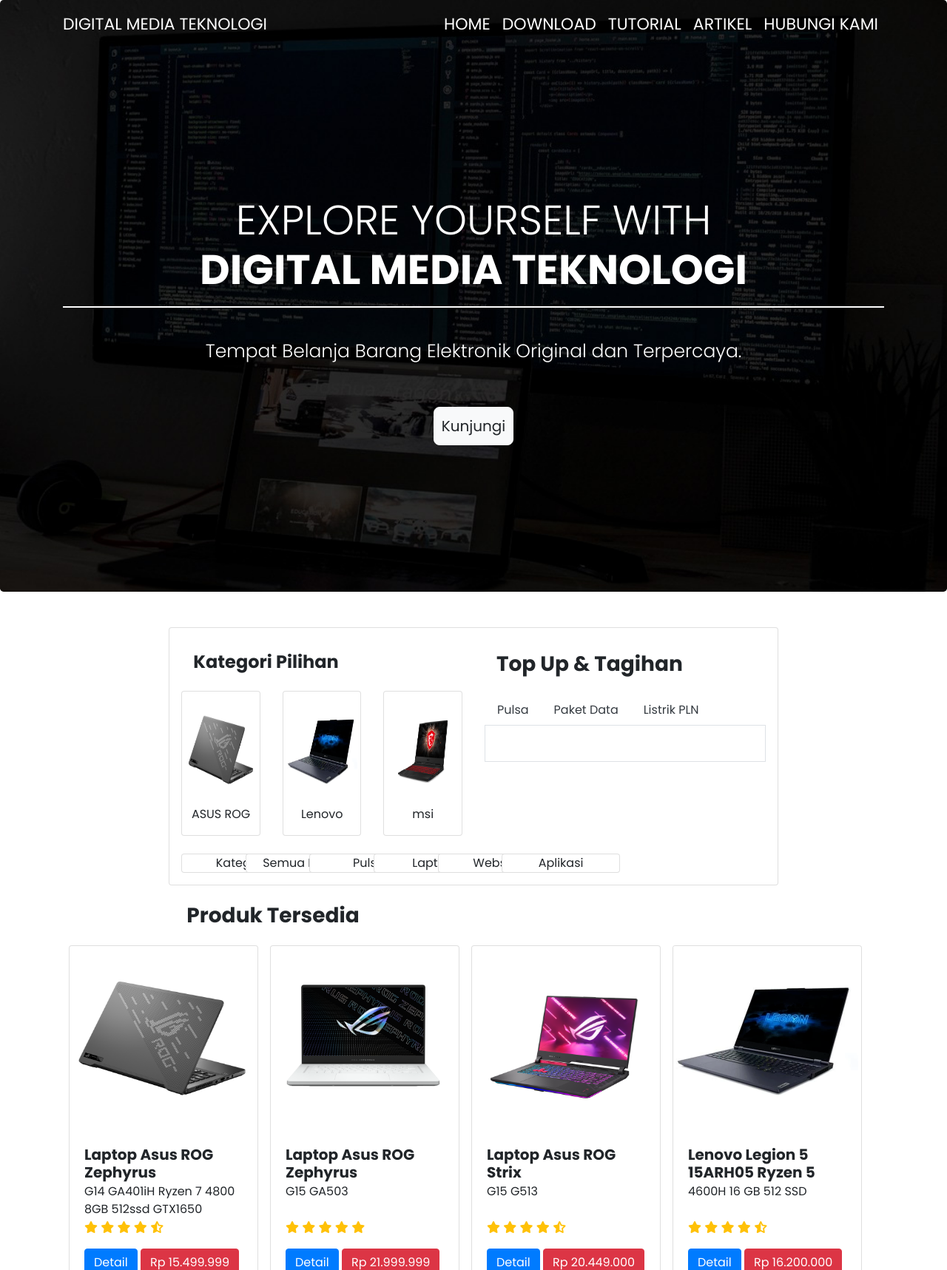
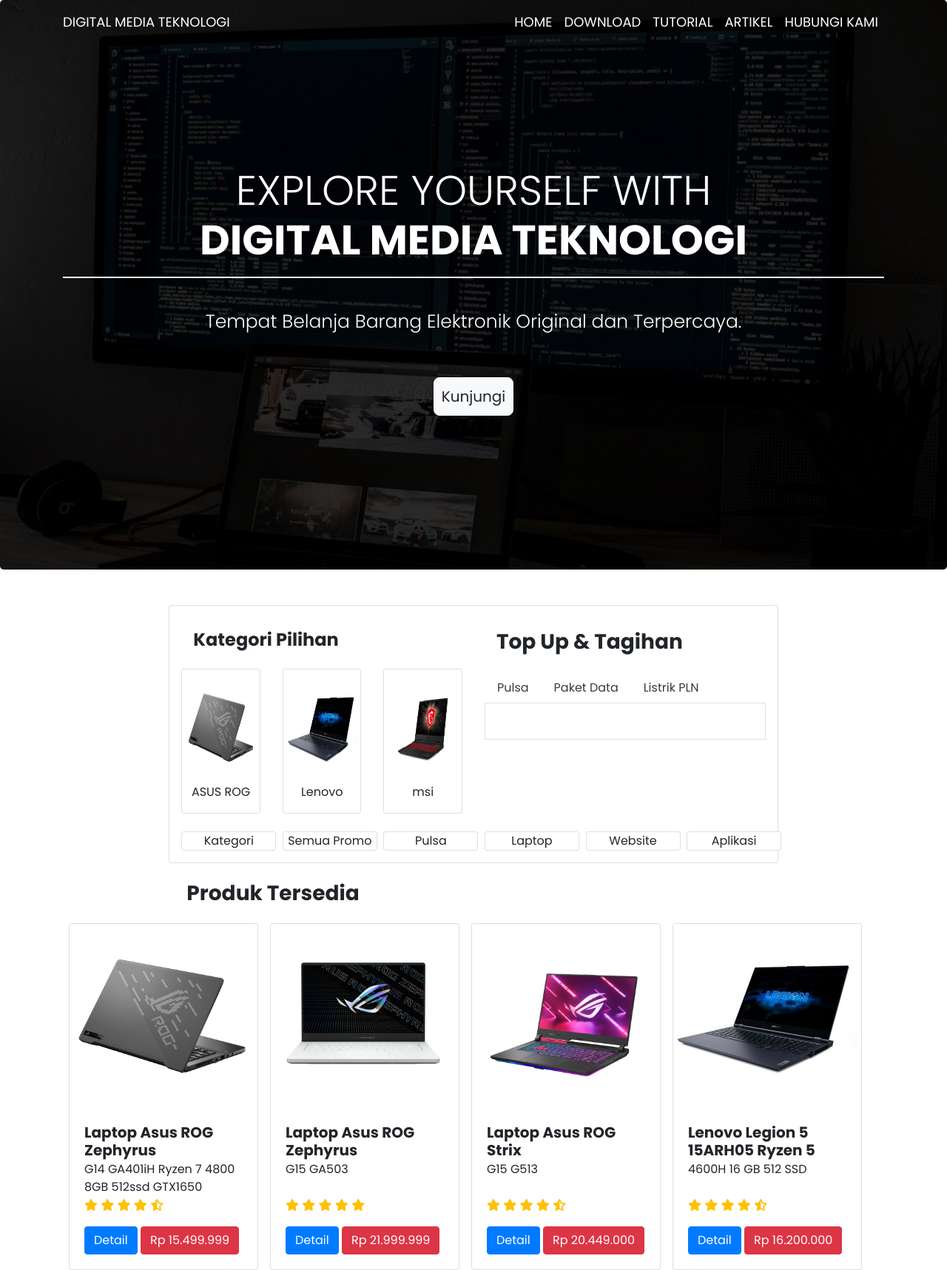
Before and after one commit to satriosuryow/ecommercemagangdm, a PHP site: page / in a window 1280 px wide. Shown: the top 1717 px of the page at 74% size. Run offline with PHP 8.4, Linux system fonts and the light colour scheme; some libraries are stand-ins or nearby versions.

Commit message:
ecommerce

```diff
--- a/css/index.css
+++ b/css/index.css
@@ -1,5 +1,5 @@
 .navbar a{
-    font-size: 22px;
+    font-size: 18px;
 }
 * {
     font-family: 'Poppins', sans-serif;
@@ -26,9 +26,9 @@ h3 {
 /* .carousel img{
     object-fit: cover;
 } */
-.margin-left {
-    margin-left: -50px;
-}
+/* .margin-left {
+    margin-left: -10px;
+} */
 
 .foto h4 {
     text-align: center;
@@ -51,14 +51,14 @@ h3 {
 
 .jumbotron {
     text-align: center;
-    height: 800px;
+    height: 770px;
     color: white;
     background-image: url(../img/bgjumbotron2.jpg);
     background-size: cover;
 }
 .jumbotron .display-4
 {
-    margin-top: 200px;
+    margin-top: 160px;
 }
 .jumbotron .btn{
     padding: 10px;
--- a/index.html
+++ b/index.html
@@ -151,14 +151,14 @@
                                 </div>
                                 <div class="col-4">
                                     <div class="form-group">
-                                        <label for="" class="mt-3 font-weight-bold">No. Meter/ID Pel</label>
-                                        <input type="text" class="form-control" id="notelp" aria-describedby="notelp" disabled>
+                                        <label for="" class="mt-3 font-weight-bold">No. Meter/ID Pel</label><br>
+                                        <input type="text" class="form-control mt-4" id="notelp" aria-describedby="notelp" disabled>
                                     </div>
                                 </div>
                                 <div class="col-2">
                                     <div class="form-group">
                                         <label for="" class="mt-3 font-weight-bold">Nominal</label>
-                                        <input type="text" class="form-control" id="notelp" aria-describedby="notelp" disabled>
+                                        <input type="text" class="form-control mt-4" id="notelp" aria-describedby="notelp" disabled>
                                     </div>
                                 </div>
                             </div>
@@ -171,32 +171,32 @@
             <!-- BOTTOM CARD -->
             <div class="row mt-4">
                 <div class="col-2">
-                    <div class="card" style="width: 10rem;">
+                    <div class="card" style="width: 8rem;">
                         <div class="text-center">Kategori</div>
                     </div>
                 </div>
                 <div class="col-2 margin-left">
-                    <div class="card" style="width: 10rem;">
+                    <div class="card" style="width: 8rem;">
                         <div class="text-center">Semua Promo</div>
                     </div>
                 </div>
                 <div class="col-2 margin-left">
-                    <div class="card" style="width: 10rem;">
+                    <div class="card" style="width: 8rem;">
                         <div class="text-center">Pulsa</div>
                     </div>
                 </div>
                 <div class="col-2 margin-left">
-                    <div class="card" style="width: 10rem;">
+                    <div class="card" style="width: 8rem;">
                         <div class="text-center">Laptop</div>
                     </div>
                 </div>
                 <div class="col-2 margin-left">
-                    <div class="card" style="width: 10rem;">
+                    <div class="card" style="width: 8rem;">
                         <div class="text-center">Website</div>
                     </div>
                 </div>
                 <div class="col-2 margin-left">
-                    <div class="card" style="width: 10rem;">
+                    <div class="card" style="width: 8rem;">
                         <div class="text-center">Aplikasi</div>
                     </div>
                 </div>
@@ -469,7 +469,7 @@
             <div class="col-3">
                 <div class="card">
                     <div class="row">
-                        <div class="col-5">
+                        <div class="col-4">
                             <img src="img/kursigaming.png" height="100" width="100" alt="">
                         </div>
                         <div class="col">
```
